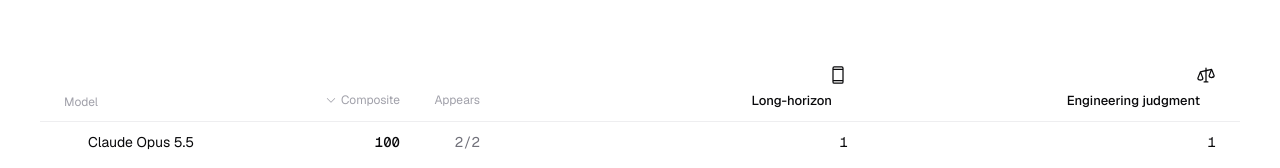
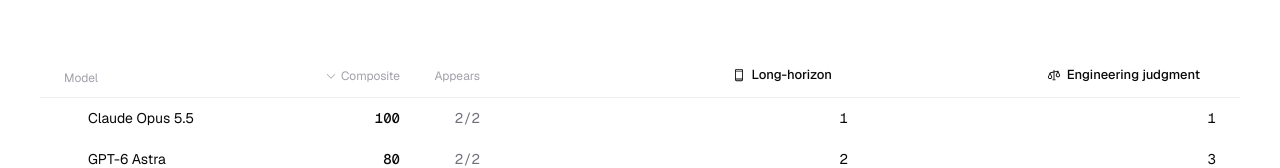
Before and after one commit to thinkingjimmy/vibecodingnav, a Next.js app: page /scenarios/android-app/ in a window 1280 px wide. Shown: the part 298-466 px from the top of the page. Built offline with nearby package versions, Linux system fonts and the light colour scheme; some icons are missing.

Commit message:
Fix fused-table headers: inline icons and anchored info popovers.
Dimension icons sit beside labels; interactive column info uses Base UI Popover with hover bridge so benchmark links are clickable, while read-only score tips still follow the pointer.

Co-authored-by: Cursor <cursoragent@cursor.com>

```diff
--- /dev/null
+++ b/src/components/column-info-popover.tsx
@@ -0,0 +1,63 @@
+/**
+ * [INPUT]: 依赖 Base UI Popover 与列头说明内容
+ * [OUTPUT]: 对外提供锚定表头的可交互说明弹层（悬停桥接、键盘焦点与链接触达）
+ * [POS]: src/components 的场景列头说明 primitive
+ * [PROTOCOL]: 变更时更新此头部，然后检查 README.md
+ */
+"use client";
+
+import { Popover } from "@base-ui/react/popover";
+import type { ReactElement, ReactNode } from "react";
+
+const popupClass =
+  "max-w-[300px] rounded-lg border border-bd bg-bg px-3 py-2.5 text-[12.5px] leading-snug text-mfg shadow-[0_8px_24px_-12px_rgba(0,0,0,0.18)] outline-none dark:shadow-[0_8px_24px_-12px_rgba(0,0,0,0.55)]";
+
+const OPEN_DELAY = 150;
+const CLOSE_DELAY = 150;
+
+type TriggerRender = (props: Record<string, unknown>) => ReactElement;
+
+export function ColumnInfoPopover({
+  children,
+  label,
+  render,
+}: {
+  children: ReactNode;
+  label: string;
+  render: TriggerRender;
+}) {
+  return (
+    <Popover.Root
+      modal={false}
+      onOpenChange={(_open, details) => {
+        // 点击列头只负责排序，不切换弹层；悬停/焦点/Esc 仍照常开关。
+        if (details.reason === "trigger-press") details.cancel();
+      }}
+    >
+      <Popover.Trigger
+        openOnHover
+        delay={OPEN_DELAY}
+        closeDelay={CLOSE_DELAY}
+        render={(props) => render({ ...props, "aria-label": label })}
+      />
+      <Popover.Portal>
+        <Popover.Positioner
+          side="bottom"
+          align="end"
+          sideOffset={8}
+          collisionPadding={8}
+          collisionAvoidance={{ side: "flip", align: "shift", fallbackAxisSide: "end" }}
+          className="z-50"
+        >
+          <Popover.Popup
+            data-column-info
+            className={popupClass}
+            initialFocus={false}
+          >
+            {children}
+          </Popover.Popup>
+        </Popover.Positioner>
+      </Popover.Portal>
+    </Popover.Root>
+  );
+}
--- a/src/components/fused-table.tsx
+++ b/src/components/fused-table.tsx
@@ -1,6 +1,6 @@
 /**
  * [INPUT]: 依赖按模型对齐的名次、综合分、维度列头与排序文案
- * [OUTPUT]: 对外提供场景页的融合表：综合分列 + 一列一张榜的原始名次；列头为图标与白话维度，悬停看基准详情
+ * [OUTPUT]: 对外提供场景页的融合表：综合分列 + 一列一张榜的原始名次；列头为同行图标与白话维度，悬停锚定弹层看基准详情
  * [POS]: src/components 的场景融合表
  * [PROTOCOL]: 变更时更新此头部，然后检查 README.md
  */
@@ -12,6 +12,7 @@ import { useLayoutEffect, useMemo, useRef, useState } from "react";
 import type { fuseScenario } from "@/lib/catalog";
 import type { Dictionary, VendorId } from "@/lib/contracts";
 import { BoardDimensionIcon } from "./board-dimension-icon";
+import { ColumnInfoPopover } from "./column-info-popover";
 import { ScoreBreakdown, ScoreBreakdownProvider } from "./score-breakdown";
 import { VendorMark } from "./vendor-mark";
 
@@ -177,43 +178,23 @@ function DimensionHeader({
 }) {
   return (
     <th className="bg-bg px-2 pb-2.5 align-bottom font-normal">
-      <ScoreBreakdown
+      <ColumnInfoPopover
         label={sortLabel.replace("{name}", column.label)}
-        content={{
-          children: (
-            <div className="space-y-1.5">
-              <div className="flex flex-wrap items-baseline gap-x-2 gap-y-0.5">
-                <Link href={column.href} className="font-medium text-fg link-u">
-                  {column.name}
-                </Link>
-                <span className="num text-[11.5px] text-faint">{dict.scenario.scoringWeight.replace("{weight}", column.weightLabel)}</span>
-              </div>
-              <p className="text-[12.5px] leading-snug text-mfg">{column.blurb}</p>
-              {column.runBy ? (
-                <p className="text-[12px] text-mfg">
-                  <span className="text-faint">{dict.scenario.scoringRunBy}</span> {column.runBy}
-                </p>
-              ) : null}
-              {column.dataMeta ? <p className="num text-[11.5px] text-faint">{column.dataMeta}</p> : null}
-              <Link href={column.href} className="inline-block pt-0.5 text-[12.5px] font-medium text-fg link-u">
-                {dict.scenario.scoringOpenBenchmark}
-              </Link>
-            </div>
-          ),
-        }}
         render={(props) => {
           const { onClick: triggerClick, ...triggerProps } = props;
           return (
             <button
               {...triggerProps}
               type="button"
-              className="ml-auto flex w-full flex-col items-end gap-1.5 text-right outline-none"
+              className="ml-auto inline-flex w-full items-center justify-end gap-1.5 text-right outline-none"
               onClick={(event) => {
                 if (typeof triggerClick === "function") triggerClick(event);
                 onClick();
               }}
             >
-              <span className="text-fg"><BoardDimensionIcon name={column.icon} /></span>
+              <span className="inline-flex shrink-0 text-fg">
+                <BoardDimensionIcon name={column.icon} size={14} />
+              </span>
               <span className="inline-flex items-center gap-1 text-[13px] font-medium text-fg">
                 {column.label}
                 <SortMark active={active} dir={dir} />
@@ -221,7 +202,26 @@ function DimensionHeader({
             </button>
           );
         }}
-      />
+      >
+        <div className="space-y-1.5">
+          <div className="flex flex-wrap items-baseline gap-x-2 gap-y-0.5">
+            <Link href={column.href} className="font-medium text-fg link-u">
+              {column.name}
+            </Link>
+            <span className="num text-[11.5px] text-faint">{dict.scenario.scoringWeight.replace("{weight}", column.weightLabel)}</span>
+          </div>
+          <p className="text-[12.5px] leading-snug text-mfg">{column.blurb}</p>
+          {column.runBy ? (
+            <p className="text-[12px] text-mfg">
+              <span className="text-faint">{dict.scenario.scoringRunBy}</span> {column.runBy}
+            </p>
+          ) : null}
+          {column.dataMeta ? <p className="num text-[11.5px] text-faint">{column.dataMeta}</p> : null}
+          <Link href={column.href} className="inline-block pt-0.5 text-[12.5px] font-medium text-fg link-u">
+            {dict.scenario.scoringOpenBenchmark}
+          </Link>
+        </div>
+      </ColumnInfoPopover>
     </th>
   );
 }
--- a/src/components/score-breakdown.tsx
+++ b/src/components/score-breakdown.tsx
@@ -1,6 +1,6 @@
 /**
  * [INPUT]: 依赖 Base UI Tooltip 与 design tokens
- * [OUTPUT]: 对外提供指针跟随的明细浮层（首页卡片、融合表格子、列头共用）
+ * [OUTPUT]: 对外提供指针跟随的只读明细浮层（首页卡片、融合表格子）；含链接的列头用 ColumnInfoPopover
  * [POS]: src/components 的悬停明细 primitive
  * [PROTOCOL]: 变更时更新此头部，然后检查 README.md
  */
```
Also changed, not shown: src/components/README.md, 2 other files (tests, documents, lock files or other folders).
